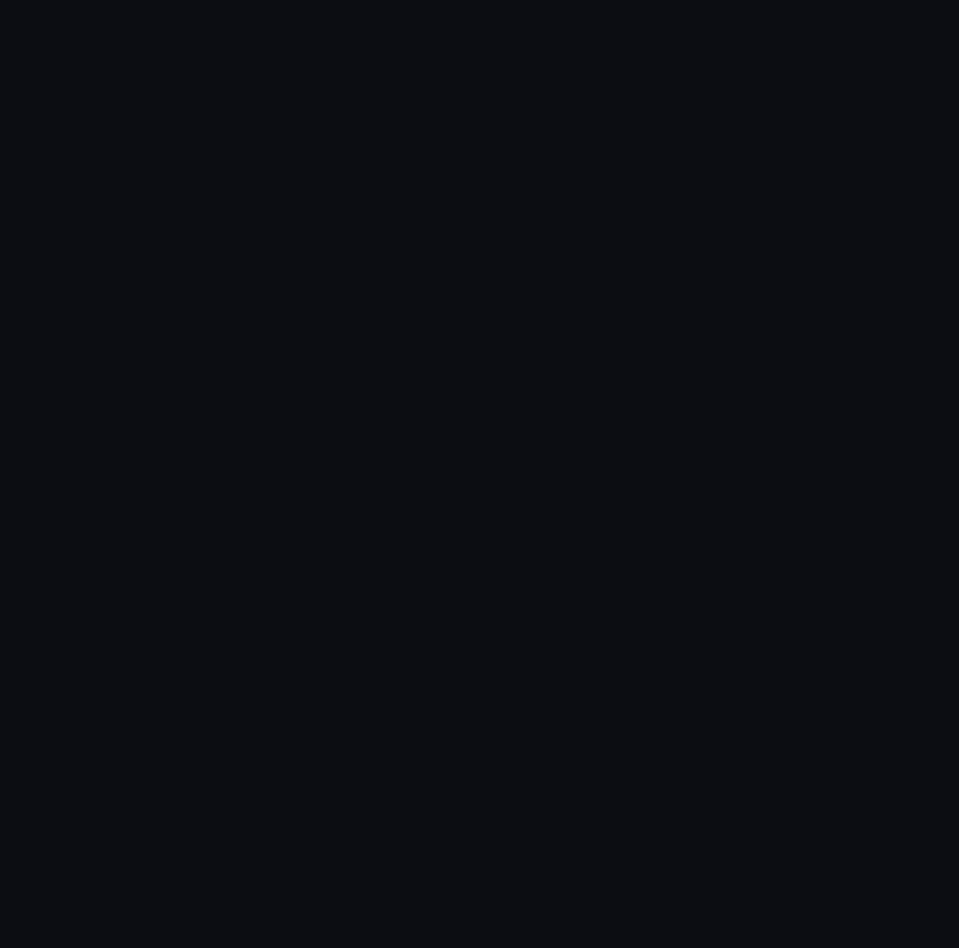
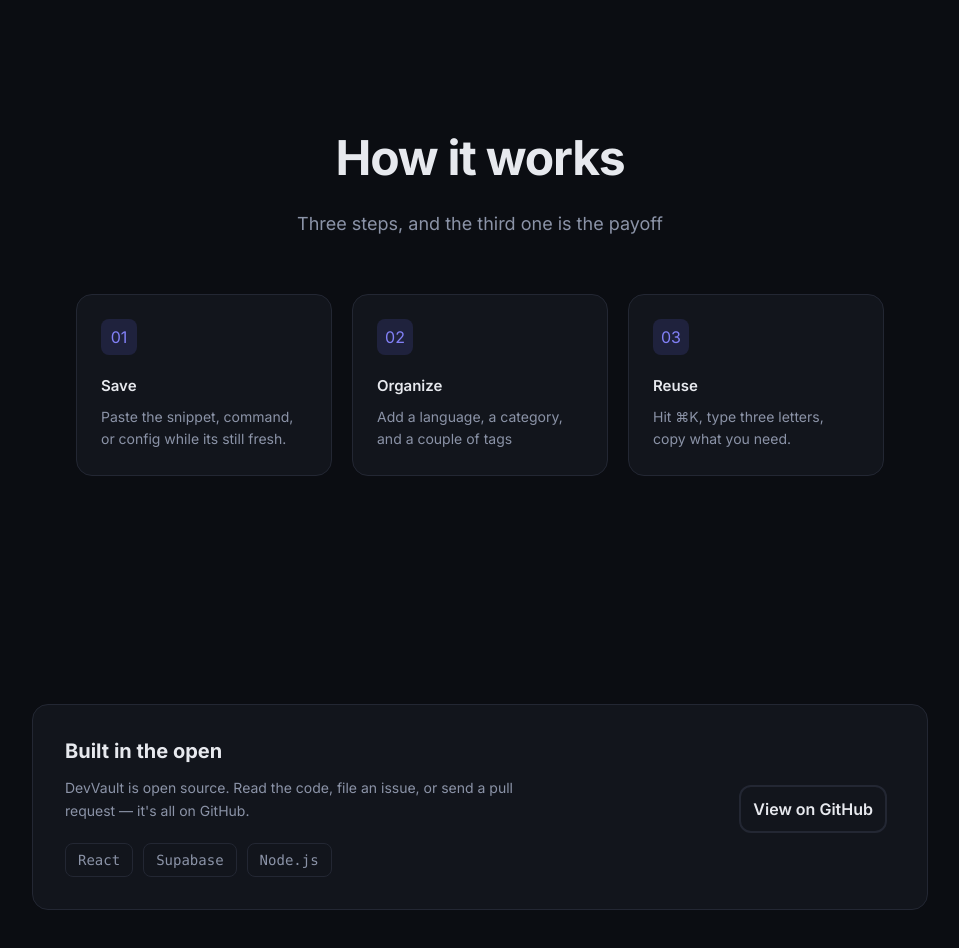
Before and after one commit to PrabhatBargoti/DevVault, a React (Vite) app: page / in a window 1280 px wide. Shown: the part 2280-3228 px from the top of the page, without its empty margins (160-1119 px from the left). Before the commit the page ends 2464 px from the top, so only its background shows below. Built offline with nearby package versions, Linux system fonts and the light colour scheme.

Commit message:
Build: Landing Open Source Page

```diff
--- a/src/Components/BigDarkBtn.jsx
+++ b/src/Components/BigDarkBtn.jsx
@@ -3,10 +3,6 @@ import React from 'react'
 const ButtonDark = (props) => {
   return (
     <div className='border-2 border-[#232733] p-3 rounded-xl font-semibold bg-[#12151C] my-10 mx-2 cursor-pointer active:-scale-95 transition-all duration-200 hover:[#1C2029] select-none inline'>
-      {/* if Img is provided, render the image */}
-      {props.img && (
-        <img src={props.img} alt='' className='w-5 h-5 inline-block mr-2' />
-      )}
       {props.name}
     </div>
   )
--- a/src/Components/ButtonDark.jsx
+++ b/src/Components/ButtonDark.jsx
@@ -3,10 +3,6 @@ import React from 'react'
 const ButtonDark = (props) => {
   return (
     <div className='border-2 border-[#232733] px-5 py-1 rounded-xl font-semibold bg-[#12151C] my-10 mx-2 cursor-pointer active:scale-95 transition-all duration-200 hover:[#1C2029] select-none inline'>
-      {/* if Img is provided, render the image */}
-      {props.img && (
-        <img src={props.img} alt='' className='w-5 h-5 inline-block mr-2' />
-      )}
       {props.name}
     </div>
   )
--- a/src/Layouts/LandingPage.jsx
+++ b/src/Layouts/LandingPage.jsx
@@ -4,6 +4,9 @@ import LandingNav from '../Pages/LandingPage/LandingNav';
 import LandingHero from '../Pages/LandingPage/LandingHero';
 import LandingSnippet from '../Pages/LandingPage/LandingSnippet';
 import LandingSolution from '../Pages/LandingPage/LandingSolution';
+import LandingHowItWork from '../Pages/LandingPage/LandingHowItWork';
+import LandingOpenSource from '../Pages/LandingPage/LandingOpenSource';
+import LandingFooter from '../Pages/LandingPage/LandingFooter';
 
 const LandingPage = () => {
     return (
@@ -17,6 +20,9 @@ const LandingPage = () => {
             <LandingHero />
             <LandingSnippet/>
             <LandingSolution />
+            <LandingHowItWork />
+            <LandingOpenSource />
+            <LandingFooter />
         </div>
     )
 }
--- /dev/null
+++ b/src/Pages/LandingPage/LandingFooter.jsx
@@ -0,0 +1,11 @@
+import React from 'react'
+
+const LandingFooter = () => {
+  return (
+    <div>
+
+    </div>
+  )
+}
+
+export default LandingFooter
--- /dev/null
+++ b/src/Pages/LandingPage/LandingHowItWork.jsx
@@ -0,0 +1,55 @@
+import React from 'react'
+
+const cards = [
+  {
+    title: 'Save',
+    description: 'Paste the snippet, command, or config while its still fresh.',
+    icon: '01'
+  },
+  {
+    title: 'Organize',
+    description: 'Add a language, a category, and a couple of tags',
+    icon: '02'
+  },
+  {
+    title: 'Reuse',
+    description: 'Hit ⌘K, type three letters, copy what you need.',
+    icon: '03'
+  }
+]
+
+const LandingHowItWork = () => {
+  return (
+    <section className="min-h-screen flex flex-col items-center justify-center px-6 bg-[#0B0D12] gap-14 py-20 -mt-40">
+      <div className="flex flex-col items-center text-center max-w-2xl">
+        <h1 className="text-[#E7E9EE] font-bold text-5xl sm:text-5xl leading-[1.1] tracking-tight">
+          How it works
+        </h1>
+
+        <p className="mt-6 text-[#8B93A7] text-lg leading-relaxed max-w-md">
+          Three steps, and the third one is the payoff
+        </p>
+      </div>
+      <div className="flex flex-wrap justify-center gap-5">
+        {cards.map((card) => (
+          <div
+            key={card.title}
+            className="w-64 rounded-2xl border border-[#232733] bg-[#12151C] p-6"
+          >
+            <div className="w-9 h-9 rounded-lg bg-[#6E6BF4]/15 text-[#8280F7] flex items-center justify-center mb-5">
+              {card.icon}
+            </div>
+            <h3 className="text-[15px] font-semibold text-[#E7E9EE] mb-2">
+              {card.title}
+            </h3>
+            <p className="text-sm text-[#8B93A7] leading-relaxed">
+              {card.description}
+            </p>
+          </div>
+        ))}
+      </div>
+    </section>
+  )
+}
+
+export default LandingHowItWork
--- /dev/null
+++ b/src/Pages/LandingPage/LandingOpenSource.jsx
@@ -0,0 +1,35 @@
+import React from 'react'
+import BigDarkBtn from '../../Components/BigDarkBtn'
+
+const tags = ['React', 'Supabase', 'Node.js']
+
+const LandingOpenSource = () => {
+  return (
+    <section className="flex justify-center px-6 -mt-10 items-center bg-[#0B0D12] py-10">
+      <div className="w-full max-w-4xl rounded-2xl border border-[#232733] bg-[#12151C] p-8 flex items-start justify-between gap-6 flex-wrap">
+        <div>
+          <h3 className="text-xl font-bold text-[#E7E9EE] mb-3">Built in the open</h3>
+          <p className="text-sm text-[#8B93A7] leading-relaxed max-w-md">
+            DevVault is open source. Read the code, file an issue, or send a pull request — it's all on GitHub.
+          </p>
+
+          <div className="flex gap-2.5 mt-5">
+            {tags.map((tag) => (
+              <span
+                key={tag}
+                className="text-sm text-[#8B93A7] border border-[#232733] rounded-lg px-3 py-1.5 font-mono"
+              >
+                {tag}
+              </span>
+            ))}
+          </div>
+        </div>
+        <a href="https://github.com/PrabhatBargoti/DevVault" className='mt-15' target="_blank" rel="noopener noreferrer">
+          <BigDarkBtn name={"View on GitHub"} className="w-auto" />
+        </a>
+      </div>
+    </section>
+  )
+}
+
+export default LandingOpenSource
--- a/src/Pages/LandingPage/LandingSolution.jsx
+++ b/src/Pages/LandingPage/LandingSolution.jsx
@@ -48,7 +48,7 @@ const cards = [
 
 const LandingSolution = () => {
   return (
-    <section className="min-h-screen flex flex-col items-center justify-center px-6 bg-[#0B0D12] gap-14 py-20">
+    <section className="min-h-screen flex flex-col items-center justify-center px-6 bg-[#0B0D12] gap-14 py-20 -mt-30">
       <div className="flex flex-col items-center text-center max-w-2xl">
         <h1 className="text-[#E7E9EE] font-bold text-5xl sm:text-5xl leading-[1.1] tracking-tight">
           You already solved this once
```
